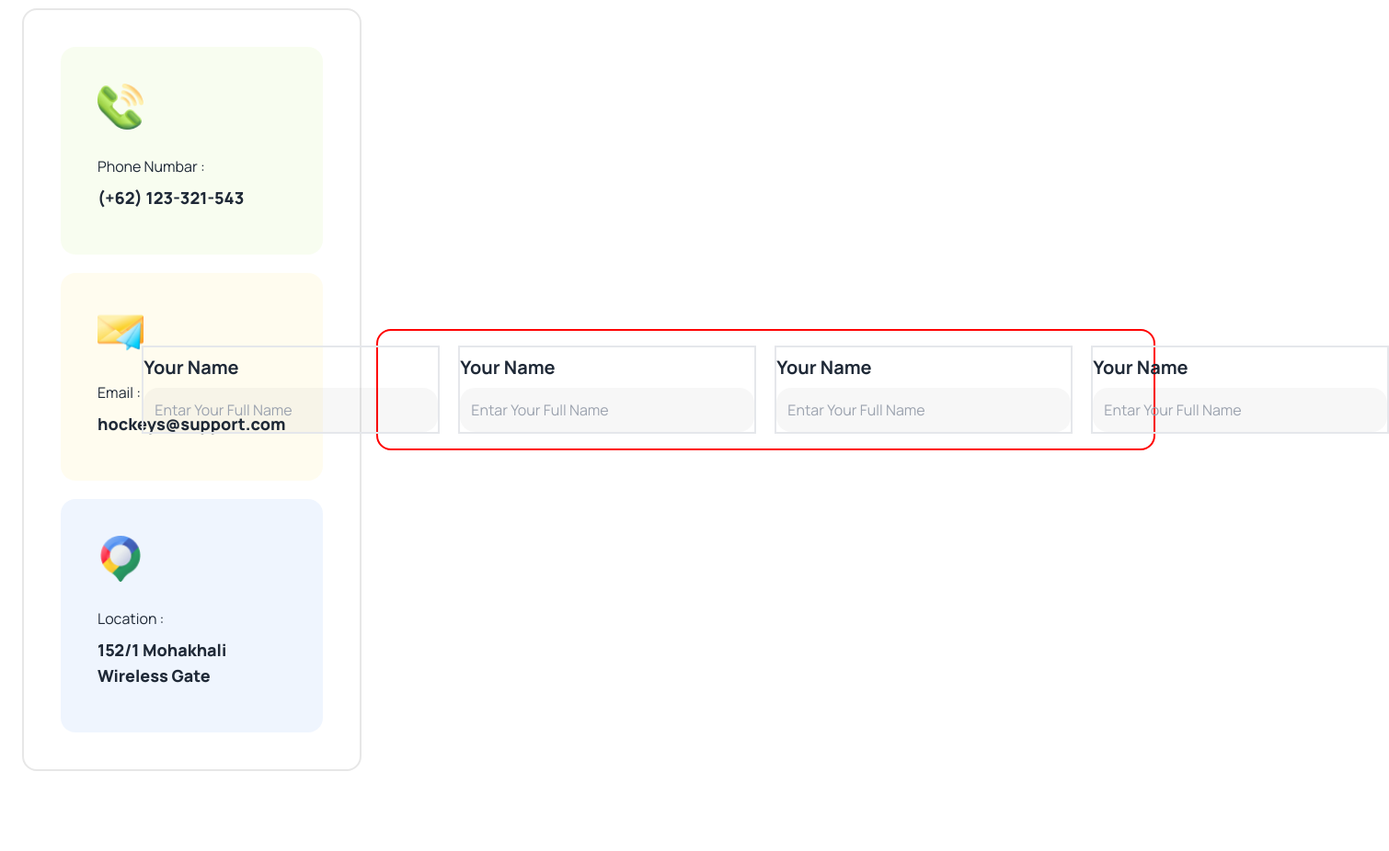
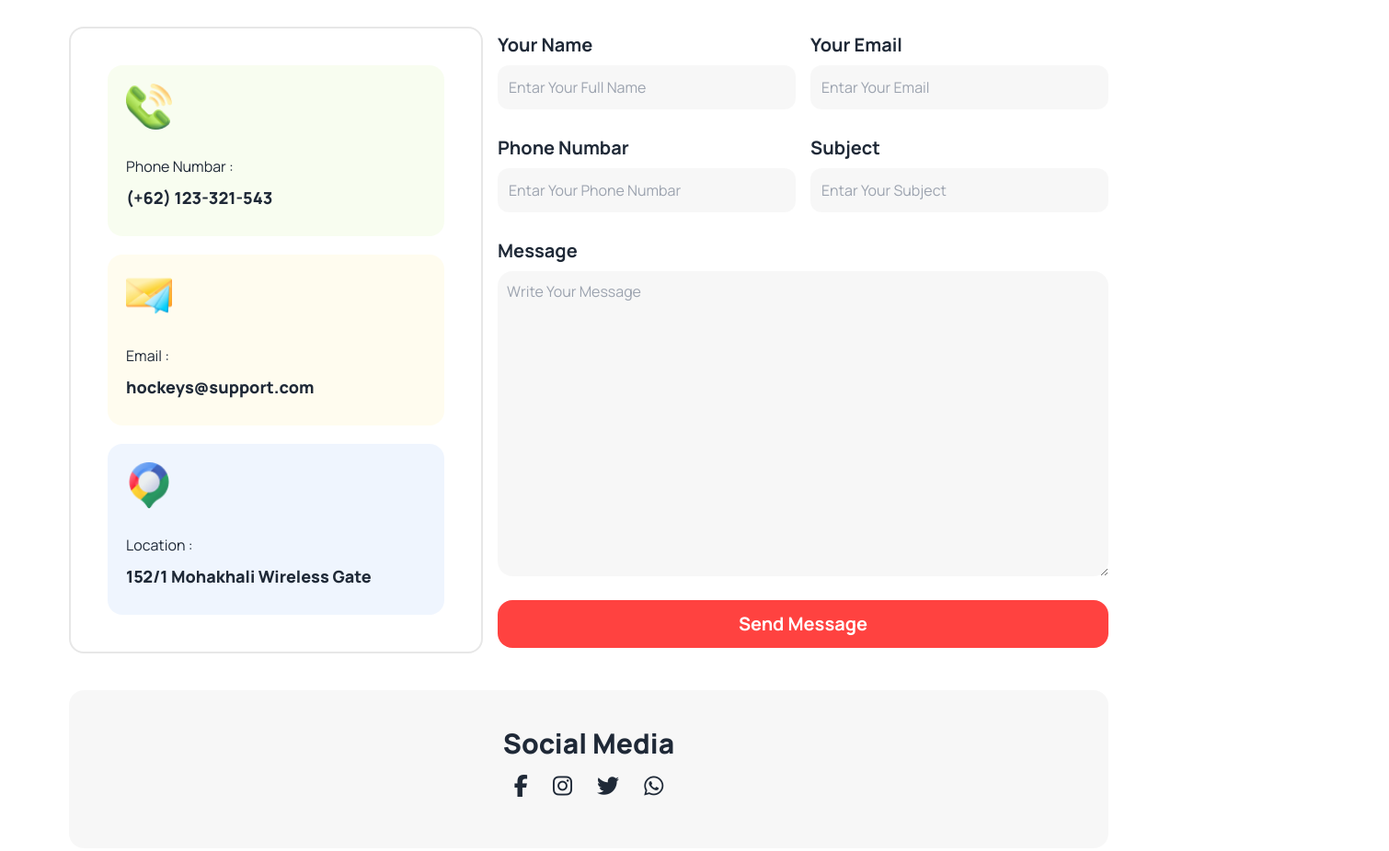
Before and after one commit to JIJahid/Hockey-website, a plain HTML site: page index.html in a window 1280 px wide. Shown: the part 3900-4826 px from the top of the page at 92% size, 1510 px wide, since content can reach past the window. Before the commit the page ends 4759 px from the top, so only its background shows below. Drawn offline with nearby package versions, Linux system fonts and the light colour scheme.

Commit message:
get in touch added

```diff
--- a/index.html
+++ b/index.html
@@ -438,27 +438,25 @@
   </div>
 </div>
 <!--section title end-->
+ <div class=" w-full justify-center   flex  flex-wrap  sm:flex-nowrap  gap-4 my-10  items-center">
 
+    <div class=" w-full  sm:max-w-[450px]     border-[#1313181a] border-2 rounded-2xl p-10  flex-wrap  flex  lg:flex-wrap  gap-5  justify-center ">
 
-<div class=" w-full justify-center   flex  flex-wrap  sm:flex-nowrap  gap-4   items-center">
-
-    <div class=" max-w-[350px]  sm:max-w-[450px]   w-full    border-[#1313181a] border-2 rounded-2xl p-10  flex-wrap  flex  lg:flex-wrap  gap-5  justify-center ">
-
-          <div class="max-w-[280px]    sm:max-w-[400px]   w-full   p-10  rounded-2xl     bg-[#bced6d1a]">
+          <div class="    w-full   p-5  rounded-2xl     bg-[#bced6d1a]">
                 <img src="./img/Group 1171275317.png" class="w-[50px] pb-5" alt="">
                 <p class="text-base font-normal  text-[#13131866
                 ]  pt-2">Phone Numbar :</p>
                 <h1 class="text-lg   font-extrabold  py-2">(+62) 123-321-543</h1>
           </div>
 
-          <div class="max-w-[280px]    sm:max-w-[400px]   w-full   p-10  rounded-2xl     bg-[#fddd5f1a]">
+          <div class=" w-full   p-5  rounded-2xl     bg-[#fddd5f1a]">
                 <img src="./img/Group 1171275318.png" class="w-[50px] pb-5" alt="">
                 <p class="text-base font-normal  text-[#13131866
                 ]  pt-2">Email : </p>
                 <h1 class="text-lg   font-extrabold  py-2">hockeys@support.com</h1>
           </div>
 
-          <div class="max-w-[280px]    sm:max-w-[400px]   w-full   p-10  rounded-2xl     bg-[#629cf31a]">
+          <div class="  w-full   p-5  rounded-2xl     bg-[#629cf31a]">
                 <img src="./img/Group 1171275321.png" class="w-[50px] pb-5" alt="">
                 <p class="text-base font-normal  text-[#13131866
                 ]  pt-2">Location :</p>
@@ -468,28 +466,40 @@
 
     </div>
 
-    <div class="w-3/4 p-4 border-[red] border-2 rounded-2xl   ">
+    <div class="  w-full sm:w-3/4      ">
           <div class="">
-                  <form action="" class="flex   flex-wrap    sm:flex-wrap  lg:flex-nowrap    gap-5 justify-center ">
+                  <form action="" class="flex   flex-wrap     gap-5   justify-center ">
 
-                        <div class="border-2">
-                            <h1 class="text-xl font-bold  my-2">Your Name</h1>
-                            <input type="name" placeholder="Entar Your Full Name"  class="w-80    text-base p-3 rounded-2xl     outline-none">
-                        </div>
-                        <div class="border-2">
-                          <h1 class="text-xl font-bold  my-2">Your Name</h1>
-                          <input type="name" placeholder="Entar Your Full Name"  class="w-80    text-base p-3 rounded-2xl     outline-none">
+                        <div class="flex w-full  gap-4  flex-wrap  sm:flex-nowrap">
+                              <div class="w-full  sm:w-2/4   ">
+                                      <h1 class="text-xl font-bold  mb-2">Your Name</h1>
+                                      <input type="name" placeholder="Entar Your Full Name"  class="   text-sm sm:text-base p-3 rounded-xl w-full    outline-none">
+                              </div>
+                              <div class="w-full  sm:w-2/4  ">
+                                      <h1 class="text-xl font-bold  mb-2">Your Email</h1>
+                                      <input type="name" placeholder="Entar Your Email"  class="   text-sm sm:text-base p-3 rounded-xl  w-full   outline-none">
+                              </div>
                       </div>
 
-                      <div class="border-2">
-                        <h1 class="text-xl font-bold  my-2">Your Name</h1>
-                        <input type="name" placeholder="Entar Your Full Name"  class="w-80    text-base p-3 rounded-2xl     outline-none">
-                    </div>
+                        <div class="flex w-full  gap-4  flex-wrap  sm:flex-nowrap">
+                              <div class="w-full  sm:w-2/4   ">
+                                      <h1 class="text-xl font-bold  my-2">Phone Numbar</h1>
+                                      <input type="name" placeholder="Entar Your Phone Numbar"  class="   text-sm sm:text-base p-3 rounded-xl w-full    outline-none">
+                              </div>
+                              <div class="w-full  sm:w-2/4  ">
+                                      <h1 class="text-xl font-bold  my-2">Subject</h1>
+                                      <input type="name" placeholder="Entar Your Subject"  class="   text-sm sm:text-base p-3 rounded-xl  w-full   outline-none">
+                              </div>
+                      </div>
 
-                    <div class="border-2">
-                      <h1 class="text-xl font-bold  my-2">Your Name</h1>
-                      <input type="name" placeholder="Entar Your Full Name"  class="w-80    text-base p-3 rounded-2xl     outline-none">
-                  </div>
+                      <div class=" w-full">
+                            <h1  class="text-xl font-bold  my-2">Message</h1>
+                            <textarea name="" id="" cols="0" rows="13"  class="w-full" placeholder="Write Your Message"   class="  text-sm sm:text-base p-4 rounded-2xl  w-full    " ></textarea>
+                      </div>
+
+                        <div class="w-full">
+                              <button class="  p-3  rounded-2xl w-full  bg-[#FF4240]  text-white  text-xl  font-bold">Send Message</button>
+                        </div>
 
                   </form>
           </div>
@@ -500,6 +510,20 @@
 
 
 
+
+
+<!--social media icon section start-->
+
+<div class="bg-[#13131808]  my-10  p-7  sm:p-10 rounded-2xl   flex justify-center  text-center">
+      <div>
+            <h1 class="text-xl   sm:text-3xl  font-extrabold ">Social Media</h1>
+            <i class="fa-brands fa-facebook-f  text-xl  sm:text-2xl p-3"></i>
+            <i class="fa-brands fa-instagram  text-xl  sm:text-2xl p-3"></i>
+            <i class="fa-brands fa-twitter text-xl  sm:text-2xl p-3"></i>
+            <i class="fa-brands fa-whatsapp  text-xl sm:text-2xl p-3"></i>
+      </div>
+<!--social media icon section End-->
+
 </main>
 </body>
 </html>
--- a/style.css
+++ b/style.css
@@ -57,6 +57,14 @@ form input{
     ;
 }
 
+form textarea{
+    padding: 10px;
+    outline: none;
+    background: #13131808
+    ;
+    border-radius: 16px;
+}
+
 @media screen and (max-width:576px) {
     .slide-img{
         min-height: 300px !important;
```
